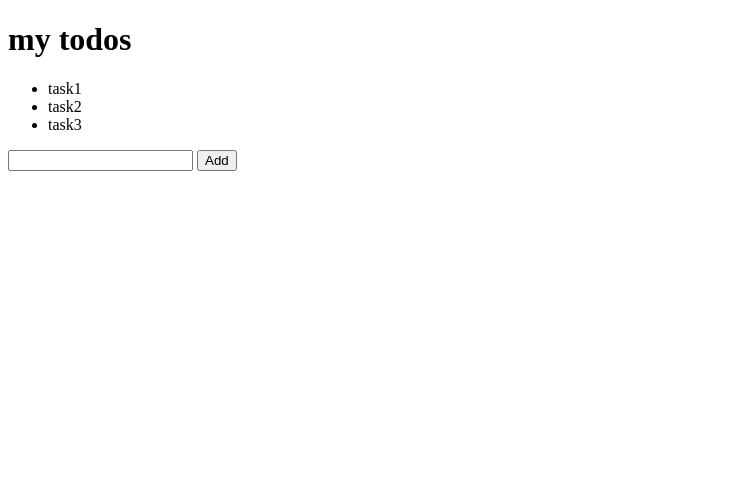
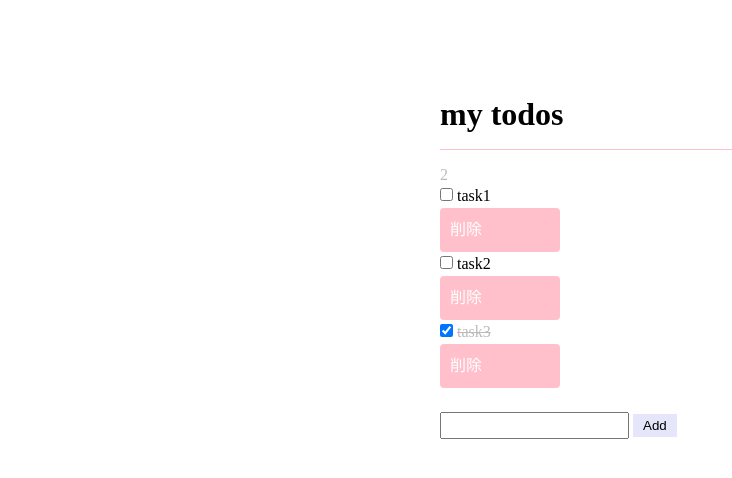
Before and after one commit to JOKOJOKO405/practice, a plain HTML site: page dotinstall/vue/index.html in a window 1280 px wide. Shown: the whole page, without its empty margins (0-732 px from the left). Drawn offline with nearby package versions, Linux system fonts and the light colour scheme.

Commit message:
todo残数表示まで

```diff
--- a/dotinstall/vue/index.html
+++ b/dotinstall/vue/index.html
@@ -7,15 +7,21 @@
   <title>Vueの練習</title>
 </head>
 <body>
-  <div id="app">
+  <div id="app" class="container">
     <h1>my todos</h1>
-    <ul>
-      <li v-for="todo in todos">
-        {{ todo }}
+    <p class="info">{{ remaining }}</p>
+    <ul v-if="todos.length">
+      <li v-for="(todo, index) in todos">
+        <input type="checkbox" v-model="todo.isDone">
+        <span :class="{done: todo.isDone}">{{ todo.title }}</span>
+        <span @click="deleteItem(index)" class="del">削除</span>
       </li>
     </ul>
-    <form action="">
-      <input type="text" name="" id="">
+    <ul v-else>
+      <li>No todos</li>
+    </ul>
+    <form action="" @submit.prevent="addItem">
+      <input type="text" name="" id="" v-model="newItem">
       <button type="submit">Add</button>
     </form>
   </div>
--- a/dotinstall/vue/main.js
+++ b/dotinstall/vue/main.js
@@ -4,11 +4,41 @@
   var vn = new Vue({
     el: '#app',
     data: {
-      todos: [
-        'task1',
-        'task2',
-        'task3',
-      ],
+      newItem: '',
+      todos: [{
+        title: 'task1',
+        isDone: false,
+      },{
+        title: 'task2',
+        isDone: false,
+      },{
+        title: 'task3',
+        isDone: true,
+      }
+    ]
+    },
+    methods: {
+      addItem: function() {
+        var item = {
+          title: this.newItem,
+          isDone: false,
+        };
+        this.todos.push(item);
+        this.newItem = '';
+      },
+      deleteItem: function(index) {
+        if(confirm('surely?')){
+          this.todos.splice(index, 1);
+        }
+      }
+    },
+    computed: {
+      remaining: function() {
+        var item = this.todos.filter(function(todo){
+          return !todo.isDone;
+        });
+        return item.length;
+      }
     }
   });
 
--- a/dotinstall/vue/style.css
+++ b/dotinstall/vue/style.css
@@ -0,0 +1,47 @@
+*{
+  margin: 0;
+  padding: 0;
+}
+
+.container{
+  width: 400px;
+  margin: 80px auto;
+}
+h1{
+  border-bottom: 1px solid pink;
+  padding: 16px 0;
+  margin-bottom: 16px;
+}
+ul{
+  margin-bottom: 24px;
+  list-style: none;
+}
+li{
+  line-height: 1.5
+}
+.del{
+  display: block;
+  width: 100px;
+  border-radius: 4px;
+  padding: 10px;
+  background:pink;
+  color: #fff;
+}
+#app li > span.done{
+  text-decoration: line-through;
+  color: #bbb;
+}
+input{
+  padding: 4px;
+}
+button{
+  outline: none;
+  -webkit-appearance: none;
+  appearance: none;
+  padding: 4px 10px;
+  border: none;
+  background: lavender;
+}
+.info{
+  color: #bbb;
+}
```
